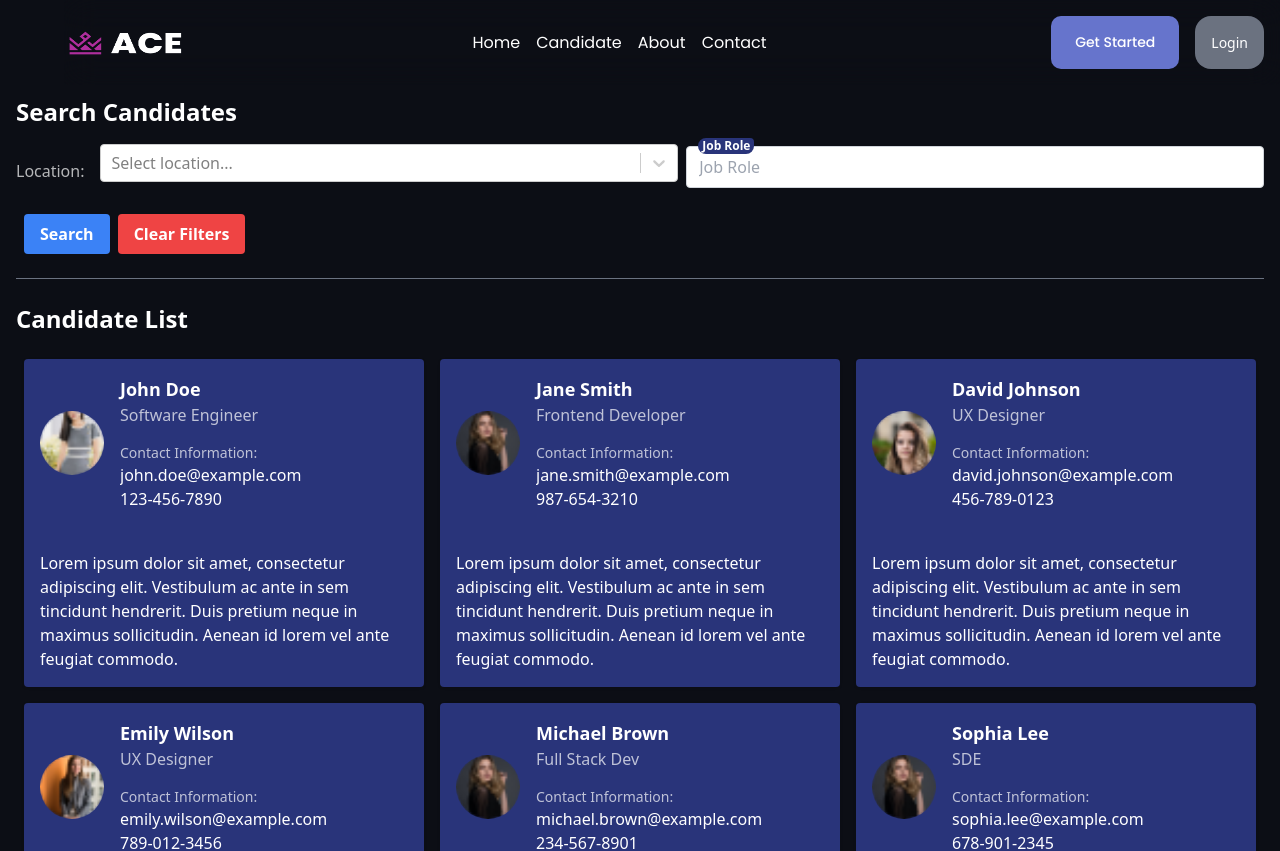
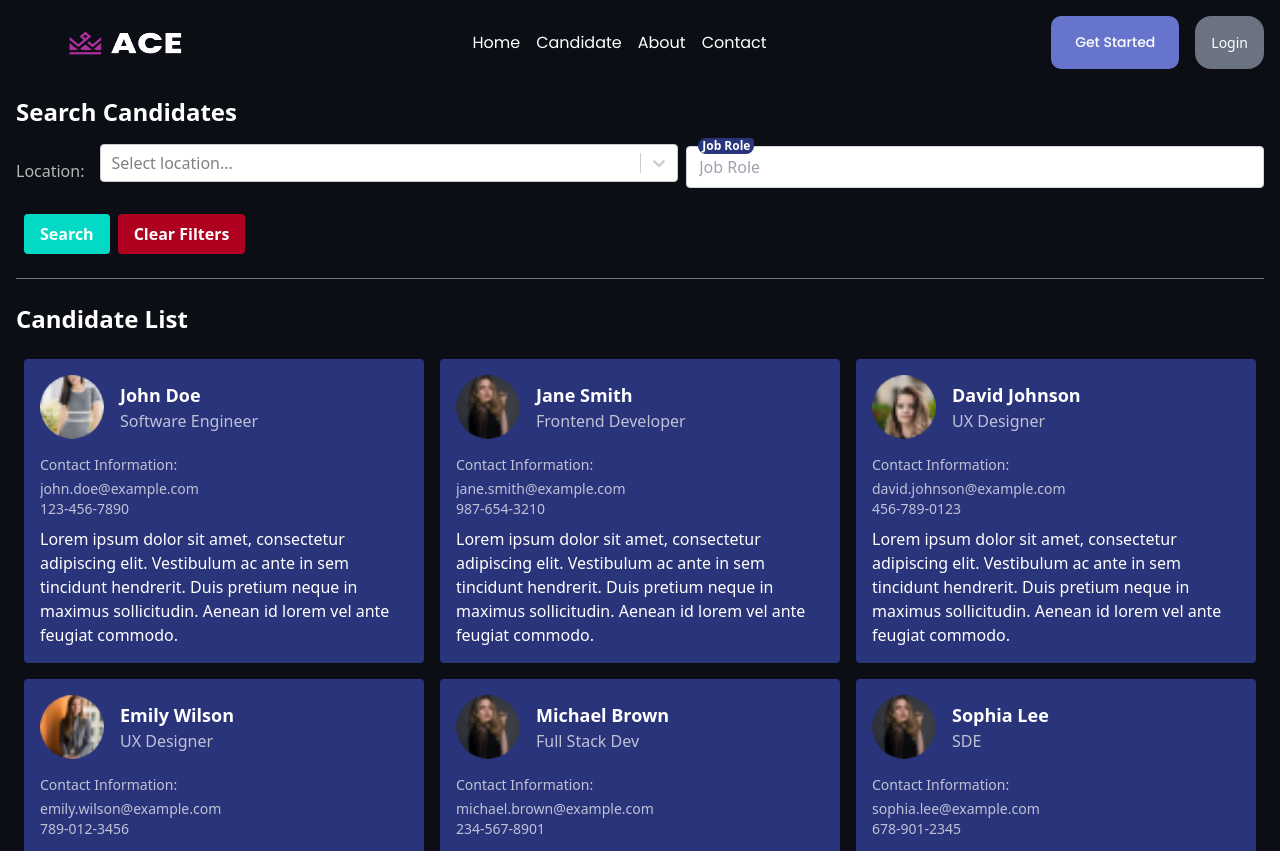
Before and after one commit to Akshay200228/StudyMonk-Task, a React (Vite) app: page /candidate in a window 1280 px wide. Shown: the top 851 px of the page. Built offline with nearby package versions, Linux system fonts and the light colour scheme.

Commit message:
Update framer motion

```diff
--- a/package.json
+++ b/package.json
@@ -18,6 +18,7 @@
     "aos": "^2.3.4",
     "countries-list": "^2.6.1",
     "framer-motion": "^10.12.17",
+    "framer-motion-3d": "^10.12.18",
     "react": "^18.2.0",
     "react-dom": "^18.2.0",
     "react-intersection-observer": "^9.5.2",
--- a/src/pages/Candidate.jsx
+++ b/src/pages/Candidate.jsx
@@ -39,12 +39,31 @@ const Candidate = () => {
       transition={{ duration: 0.5 }}
     >
       <div className="w-full px-4">
-        <h2 className="mb-4 text-2xl font-bold text-white">Search Candidates</h2>
+        <motion.h2
+          className="mb-4 text-2xl font-bold text-white"
+          initial={{ x: -100, opacity: 0 }}
+          animate={{ opacity: 1, x: 0 }}
+          transition={{ duration: 0.8 }}
+        >
+          Search Candidates
+        </motion.h2>
         <div className="flex flex-col items-center mb-4 lg:flex-row">
-          <label htmlFor="locationSelect" className="w-auto mb-2 lg:mb-0 lg:mr-2 text-dimWhite">
+          {/* Location Select */}
+          <motion.label
+            htmlFor="locationSelect"
+            className="w-auto mb-2 lg:mb-0 lg:mr-2 text-dimWhite"
+            initial={{ x: -100, opacity: 0 }}
+            animate={{ opacity: 1, x: 0 }}
+            transition={{ duration: 1 }}
+          >
             Location:
-          </label>
-          <div className="w-full mb-4 xl:mb-0 lg:w-1/2 lg:ml-2">
+          </motion.label>
+          <motion.div
+            className="w-full mb-4 xl:mb-0 lg:w-1/2 lg:ml-2"
+            initial={{ x: -100, opacity: 0 }}
+            animate={{ opacity: 1, x: 0 }}
+            transition={{ duration: 0.8 }}
+          >
             <div className="relative">
               <Select
                 id="locationSelect"
@@ -56,9 +75,16 @@ const Candidate = () => {
                 placeholder="Select location..."
               />
             </div>
-          </div>
+          </motion.div>
+
+          {/* Job Role Input */}
           <div className="w-full mb-2 xl:mb-0 lg:w-1/2 lg:ml-2">
-            <div className="relative">
+            <motion.div
+              className="relative"
+              initial={{ x: 100, opacity: 0 }}
+              animate={{ opacity: 1, x: 0 }}
+              transition={{ duration: 0.8 }}
+            >
               <input
                 id="jobRoleInput"
                 type="text"
@@ -73,33 +99,51 @@ const Candidate = () => {
               >
                 Job Role
               </label>
-            </div>
+            </motion.div>
           </div>
         </div>
 
-        <div className="flex flex-col lg:flex-row">
+        {/* Search and Clear Filters Buttons */}
+        <motion.div
+          className="flex flex-col lg:flex-row"
+        >
           <button
             onClick={handleSearch}
-            className="w-full px-4 py-2 mt-2 font-bold text-white bg-blue-500 rounded lg:w-auto lg:mt-0 lg:ml-2 hover:bg-blue-700 btn whitespace-nowrap"
-          >
+            className="w-full px-4 py-2 mt-2 font-bold text-white bg-[#03DAC6] rounded lg:w-auto lg:mt-0 lg:ml-2 hover:bg-[#018786] btn whitespace-nowrap"
+            >
             Search
           </button>
           <button
             onClick={handleClearFilters}
-            className="w-full px-4 py-2 mt-2 font-bold text-white bg-red-500 rounded lg:w-auto lg:mt-0 lg:ml-2 hover:bg-red-700 btn whitespace-nowrap"
-          >
+            className="w-full px-4 py-2 mt-2 font-bold text-white bg-[#B00020] rounded lg:w-auto lg:mt-0 lg:ml-2 hover:bg-red-900 btn whitespace-nowrap"
+            >
             Clear Filters
           </button>
-        </div>
+        </motion.div>
 
         <hr className="my-6 border-gray-500" />
 
-        <h2 className="mt-4 text-2xl font-bold text-white">Candidate List</h2>
+        <motion.h2
+          className="mt-4 text-2xl font-bold text-white"
+          initial={{ x: -100, opacity: 0 }}
+          animate={{ opacity: 1, x: 0 }}
+          transition={{ duration: 0.8 }}
+        >
+          Candidate List
+        </motion.h2>
+
+        {/* Candidate Cards */}
         <div className="flex flex-wrap mt-4 overflow-y-auto text-white" style={{ maxHeight: 'calc(100vh - 300px)' }}>
           {filteredCandidates.map((candidate) => (
-            <div key={candidate.id} className="w-full p-2 sm:w-1/2 lg:w-1/3">
-              <div className="bg-[#29347a] rounded shadow">
-                <div className="flex items-center p-4">
+            <motion.div
+              key={candidate.id}
+              className="w-full p-2 sm:w-1/2 lg:w-1/3"
+              initial={{ opacity: 0, scale: 0.2 }}
+              animate={{ opacity: 1, scale: 1 }}
+              transition={{ duration: 1 }}
+            >
+              <div className="bg-[#29347a] rounded shadow p-4">
+                <div className="flex items-center mb-4">
                   <img
                     src={candidate.image}
                     alt={`Candidate ${candidate.id}`}
@@ -108,16 +152,16 @@ const Candidate = () => {
                   <div className="flex flex-col">
                     <h3 className="text-lg font-semibold">{candidate.name}</h3>
                     <p className="text-dimWhite">{candidate.jobRole}</p>
-                    <div className="mt-4">
-                      <p className="text-sm text-dimWhite">Contact Information:</p>
-                      <p className="truncate">{candidate.email}</p>
-                      <p>{candidate.phone}</p>
-                    </div>
                   </div>
                 </div>
-                <p className="p-4 mt-2">{candidate.description}</p>
+                <div className="mb-2 text-sm text-dimWhite">
+                  <p className="mb-1">Contact Information:</p>
+                  <p className="truncate">{candidate.email}</p>
+                  <p>{candidate.phone}</p>
+                </div>
+                <p>{candidate.description}</p>
               </div>
-            </div>
+            </motion.div>
           ))}
         </div>
       </div>
```
Also changed, not shown: 1 other file (tests, documents, lock files or other folders).
